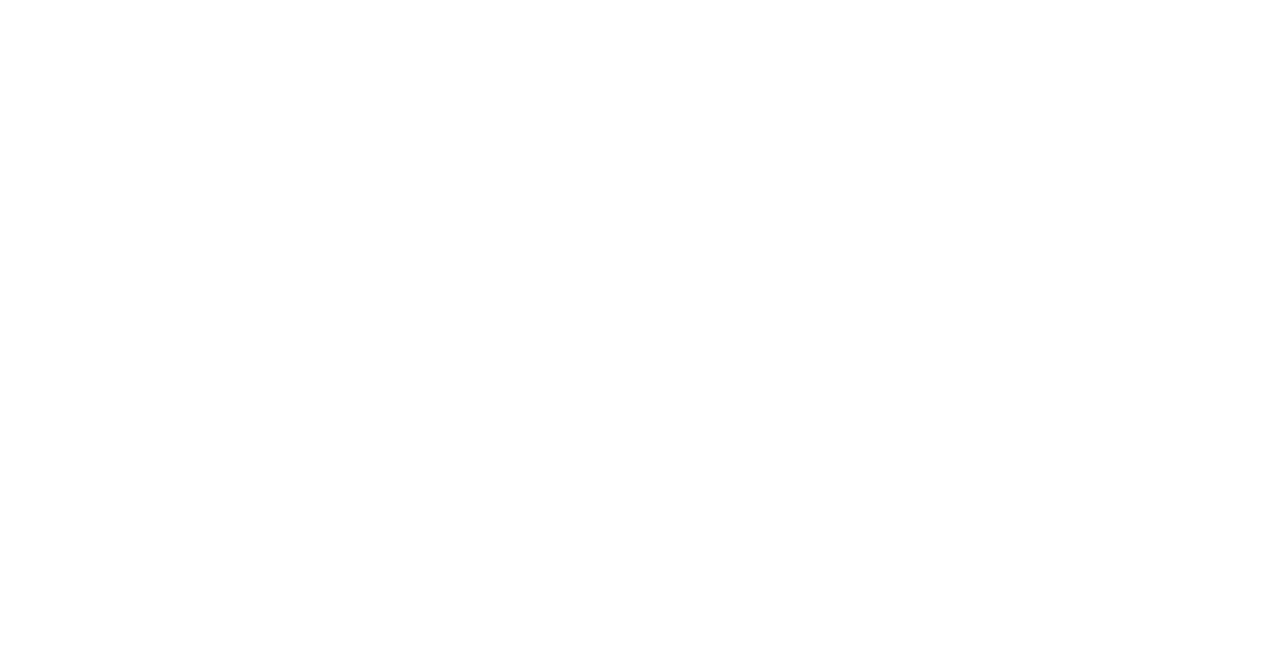
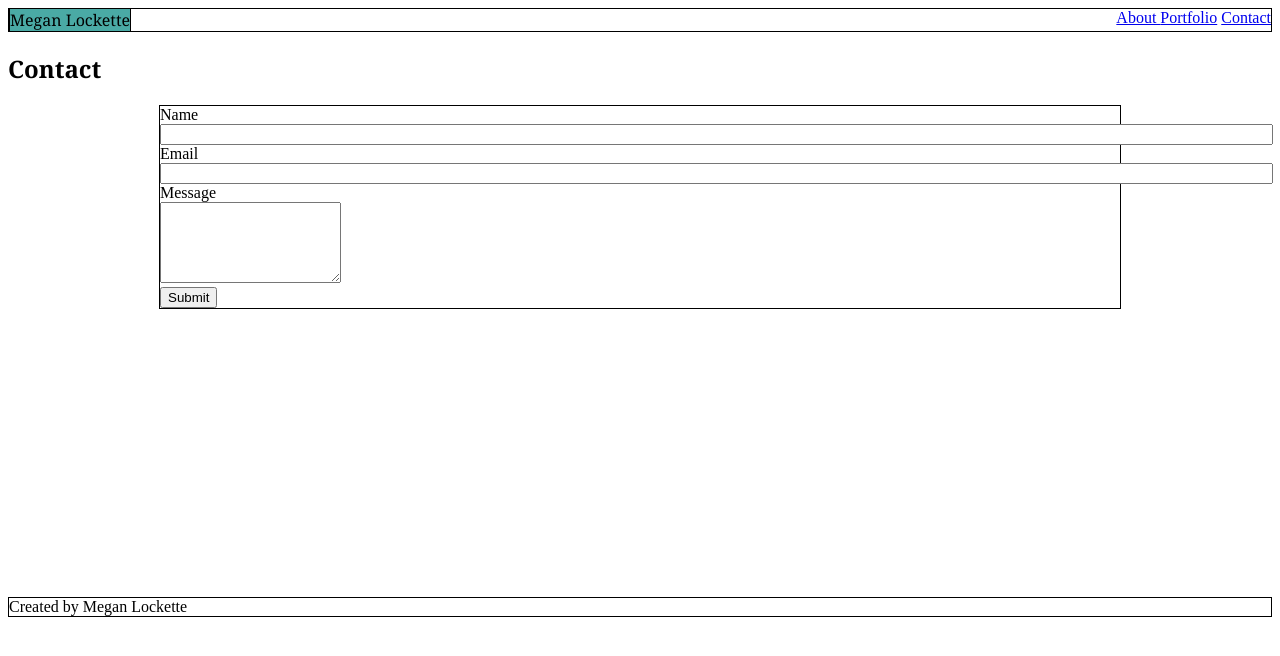
Before and after one commit to meganlockette/Basic-Portfolio, a plain HTML site: page contact.html in a window 1280 px wide. Drawn offline with Linux system fonts and the light colour scheme.

Commit message:
adding css to index portfolio and contact html

```diff
--- a/assets/css/style.css
+++ b/assets/css/style.css
@@ -0,0 +1,28 @@
+.outline {
+    border: 1px solid black;
+}
+
+nav {
+    display: inline-block;
+    float: right;
+}
+
+.name {
+    background-color: #4aaaa5;
+    font-family: Georgia, 'Times New Roman', Times, serif;
+}
+
+.section {
+    width: 960px;
+    margin: 0px auto;
+}
+
+.heading {
+    font-family: Georgia, 'Times New Roman', Times, serif;
+    background-color: #ffffff
+
+}
+
+.body {
+
+}
--- a/contact.html
+++ b/contact.html
@@ -0,0 +1,72 @@
+<!DOCTYPE html>
+<!--[if lt IE 7]>      <html class="no-js lt-ie9 lt-ie8 lt-ie7"> <![endif]-->
+<!--[if IE 7]>         <html class="no-js lt-ie9 lt-ie8"> <![endif]-->
+<!--[if IE 8]>         <html class="no-js lt-ie9"> <![endif]-->
+<!--[if gt IE 8]><!-->
+<html class="no-js">
+<!--<![endif]-->
+
+<head>
+    <meta charset="utf-8">
+    <meta http-equiv="X-UA-Compatible" content="IE=edge">
+    <title>Contact Me</title>
+    <meta name="description" content="">
+    <meta name="viewport" content="width=device-width, initial-scale=1">
+    <link rel="stylesheet" href="assets/css/style.css">
+</head>
+
+<body>
+    <!--[if lt IE 7]>
+            <p class="browsehappy">You are using an <strong>outdated</strong> browser. Please <a href="#">upgrade your browser</a> to improve your experience.</p>
+        <![endif]-->
+    <header class="outline">
+        <span class="outline name">Megan Lockette</span>
+        <nav>
+            <a href="index.html">About </a>
+            <a href="portfolio.html">Portfolio</a>
+            <a href="contact.html">Contact</a>
+        </nav>
+    </header>
+    <!--Teal background, white text-->
+
+    <h2 class="heading">Contact</h2>
+    <!--Teal Text-->
+    <div class="outline section">
+        <form>
+            Name<br />
+            <input type="text" name="textbox" size="136"><br />
+            Email<br />
+            <input type="text" name="textbox" size="136"><br />
+            Message<br />
+            <textarea name="message" size="136" rows="5" cols="20"></textarea>
+            <br />
+
+
+            <input type="button" value="Submit">
+        </form>
+    </div>
+            <br />
+            <br />
+            <br />
+            <br />
+            <br />
+            <br />
+            <br />
+            <br />
+            <br />
+            <br />
+            <br />
+            <br />
+            <br />
+            <br />
+            <br />
+            <br />
+
+            <footer class="outline">
+                <span>Created by Megan Lockette</span>
+            </footer>
+
+            <script src="" async defer></script>
+</body>
+
+</html>
```
Also changed, not shown: index.html (+66 -7 lines), portfolio.html (+36 -0 lines).
